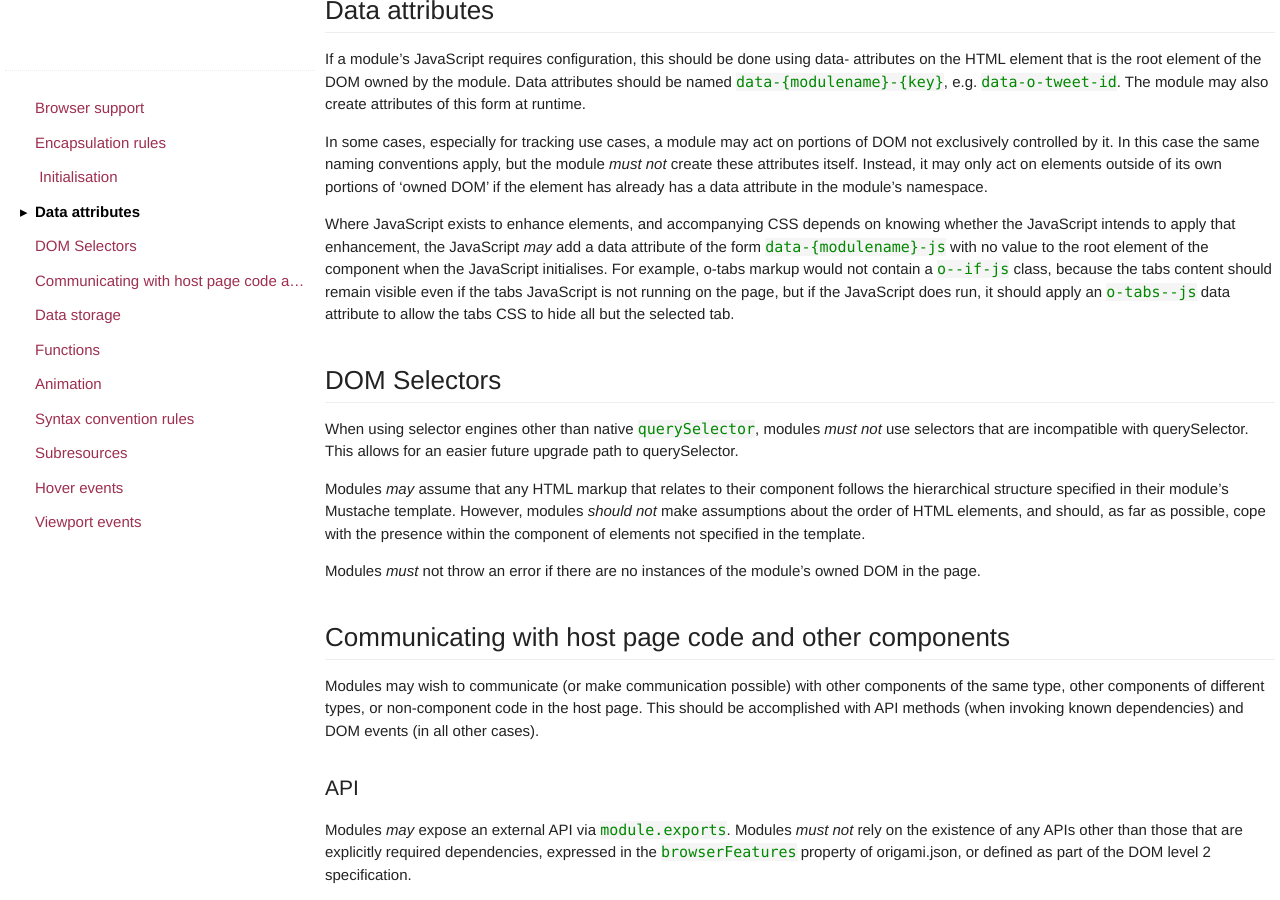
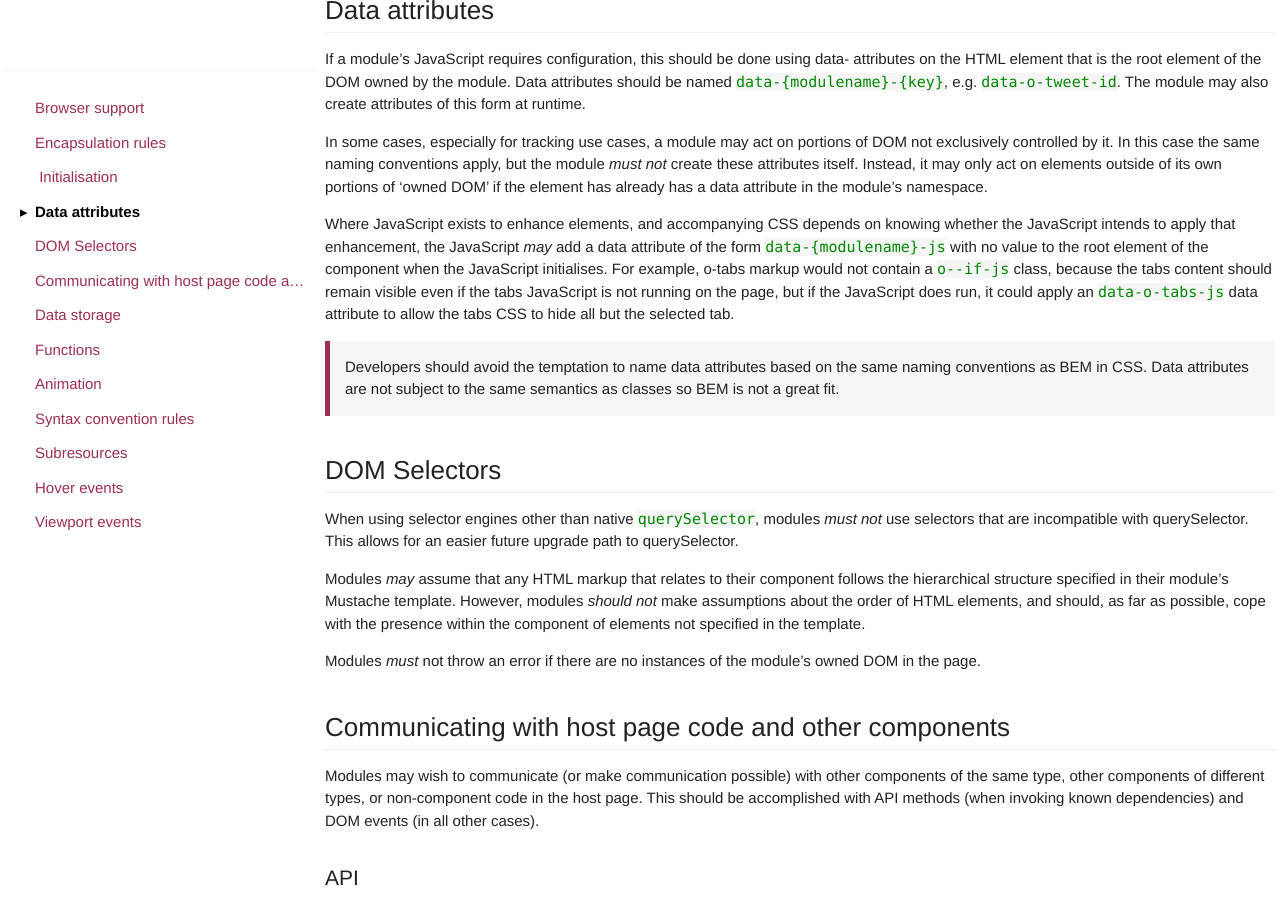
Before and after one commit to Financial-Times/ft-origami, a Jekyll site: the page built from docs/syntax/js.md, in a window 1280 px wide and 900 px high, scrolled down 1533 px. Built offline with Jekyll 4.4.1, drawn with Linux system fonts in a browser that asks for light colours; some web fonts are replaced; comment, search, counter and statistics services are not loaded.

Commit message:
Remove ambiguity, see https://github.com/Financial-Times/o-layers/issues/11

```diff
--- a/docs/syntax/js.md
+++ b/docs/syntax/js.md
@@ -58,7 +58,12 @@ If a module's JavaScript requires configuration, this should be done using data-
 
 In some cases, especially for tracking use cases, a module may act on portions of DOM not exclusively controlled by it.  In this case the same naming conventions apply, but the module *must not* create these attributes itself.  Instead, it may only act on elements outside of its own portions of 'owned DOM' if the element has already has a data attribute in the module's namespace.
 
-Where JavaScript exists to enhance elements, and accompanying CSS depends on knowing whether the JavaScript intends to apply that enhancement, the JavaScript *may* add a data attribute of the form `data-{modulename}-js` with no value to the root element of the component when the JavaScript initialises.  For example, o-tabs markup would not contain a `o--if-js` class, because the tabs content should remain visible even if the tabs JavaScript is not running on the page, but if the JavaScript does run, it should apply an `o-tabs--js` data attribute to allow the tabs CSS to hide all but the selected tab.
+Where JavaScript exists to enhance elements, and accompanying CSS depends on knowing whether the JavaScript intends to apply that enhancement, the JavaScript *may* add a data attribute of the form `data-{modulename}-js` with no value to the root element of the component when the JavaScript initialises.  For example, o-tabs markup would not contain a `o--if-js` class, because the tabs content should remain visible even if the tabs JavaScript is not running on the page, but if the JavaScript does run, it could apply an `data-o-tabs-js` data attribute to allow the tabs CSS to hide all but the selected tab.
+
+<aside>
+	Developers should avoid the temptation to name data attributes based on the same naming conventions as BEM in CSS.  Data attributes are not subject to the same semantics as classes so BEM is not a great fit.
+</aside>
+
 
 ## DOM Selectors
 
```
